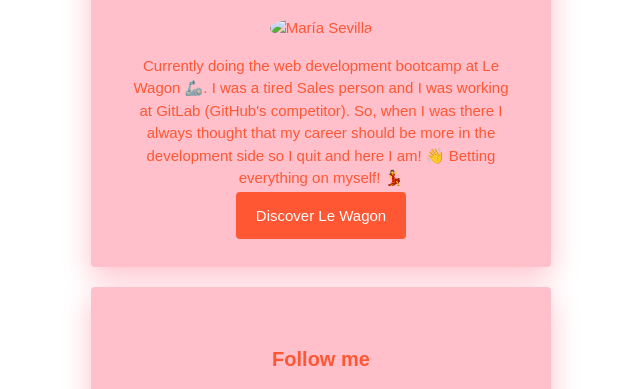
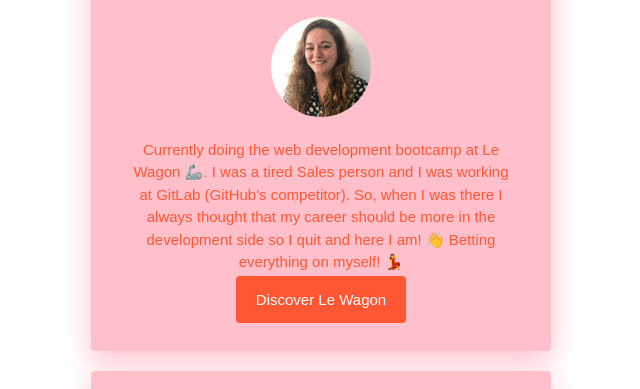
Before and after one commit to marsevilla/profile, a plain HTML site: page index.html in a window 1280 px wide. Shown: the part 148-537 px from the top of the page, without its empty margins (319-959 px from the left). Drawn offline with Linux system fonts and the light colour scheme; the site is published under a folder, as on GitHub Pages, so addresses that start at the root find nothing.

Commit message:
make my profile prettier

```diff
--- a/index.html
+++ b/index.html
@@ -12,7 +12,7 @@
     <div class="container">
       <div class="card" id="introduction">
         <h1>Hi, I'm María 🖖</h1>
-        <img src="/profile/images/photo.jpg" width="100px" alt="María Sevilla" class="img-circle">
+        <img src="images/photo.jpg" width="100px" alt="María Sevilla" class="img-circle">
         <p>
           Currently doing the web development bootcamp at Le Wagon 🦾. I was a tired Sales person and I was working at GitLab (GitHub's competitor). So, when I was there I always thought that my career should be more in the development side so I quit and here I am! 👋 Betting everything on myself! 💃
         </p>
```
